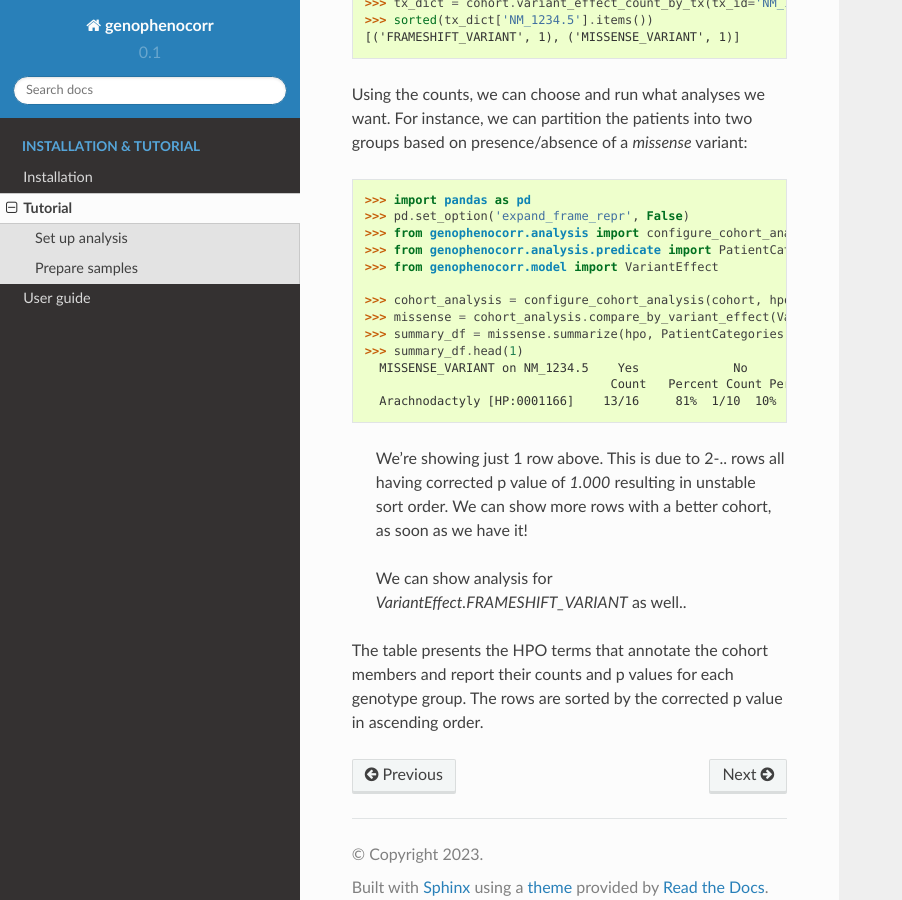
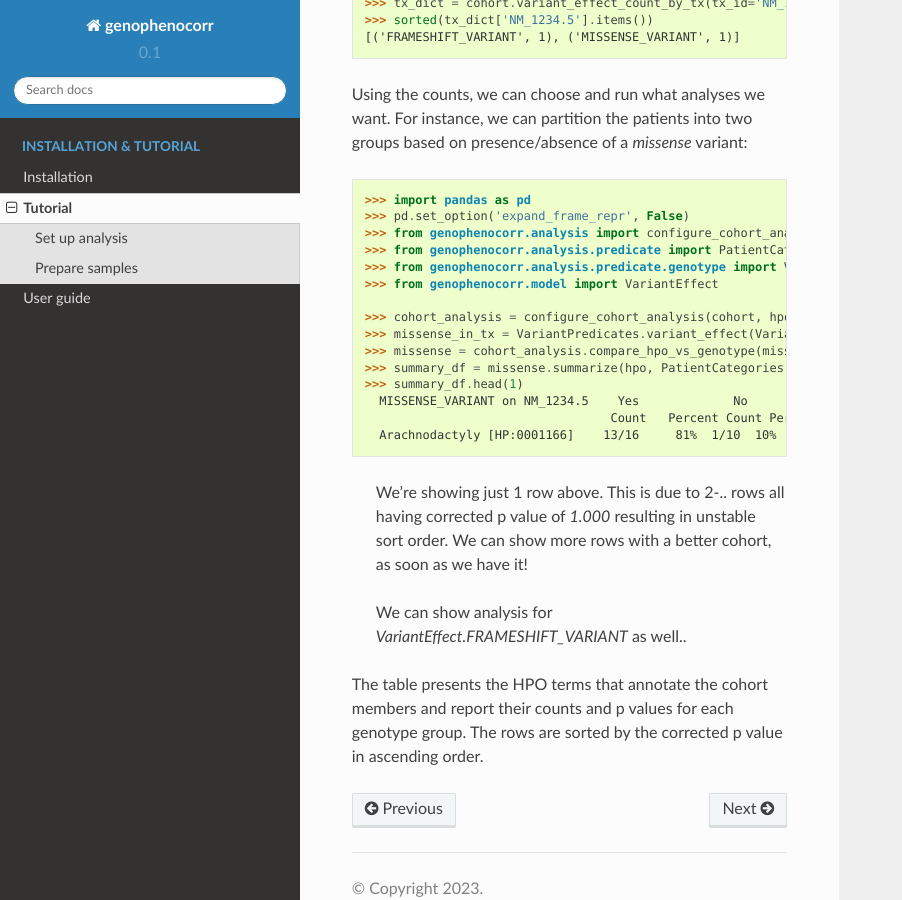
Before and after one commit to monarch-initiative/gpsea, a Sphinx documentation site: the page built from docs/tutorial.rst, in a window 1280 px wide and 900 px high, scrolled down 1218 px. Shown: the whole window, without its empty margins (0-902 px from the left). Built offline with Sphinx 7.4.7 and the Read the Docs theme 2.0.0, drawn with Linux system fonts in a browser that asks for light colours; pages that are not in the unit, such as notebooks, are missing from menus.

Commit message:
Update the `tutorial.rst`.

```diff
--- a/docs/tutorial.rst
+++ b/docs/tutorial.rst
@@ -63,10 +63,12 @@ For instance, we can partition the patients into two groups based on presence/ab
   >>> pd.set_option('expand_frame_repr', False)
   >>> from genophenocorr.analysis import configure_cohort_analysis
   >>> from genophenocorr.analysis.predicate import PatientCategories  # TODO - explain the predicate or update the API
+  >>> from genophenocorr.analysis.predicate.genotype import VariantPredicate, VariantPredicates
   >>> from genophenocorr.model import VariantEffect
 
   >>> cohort_analysis = configure_cohort_analysis(cohort, hpo)
-  >>> missense = cohort_analysis.compare_by_variant_effect(VariantEffect.MISSENSE_VARIANT, tx_id='NM_1234.5')
+  >>> missense_in_tx = VariantPredicates.variant_effect(VariantEffect.MISSENSE_VARIANT, tx_id='NM_1234.5')
+  >>> missense = cohort_analysis.compare_hpo_vs_genotype(missense_in_tx)
   >>> summary_df = missense.summarize(hpo, PatientCategories.YES)
   >>> summary_df.head(1)  # doctest: +NORMALIZE_WHITESPACE
     MISSENSE_VARIANT on NM_1234.5    Yes             No
```
